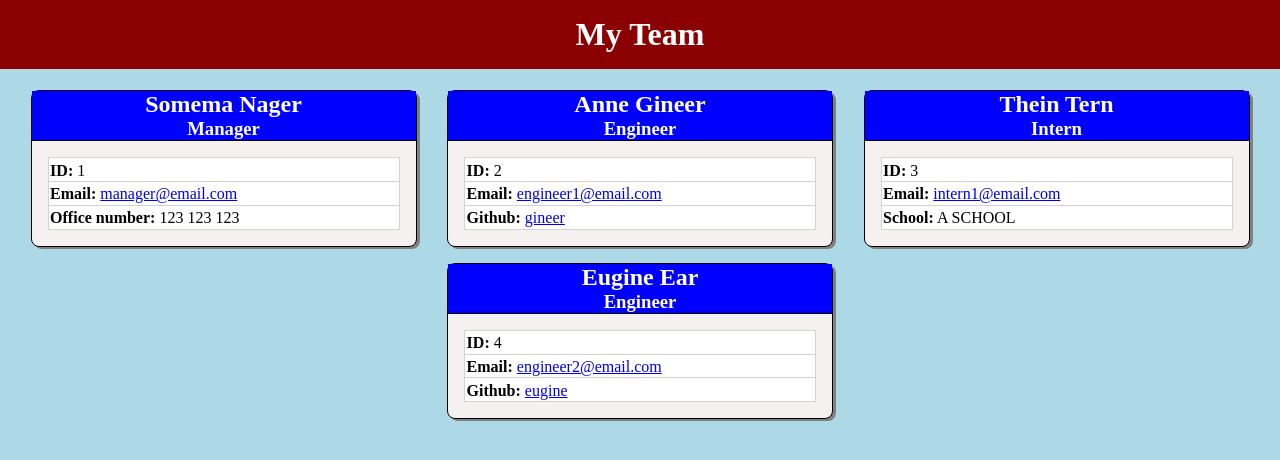
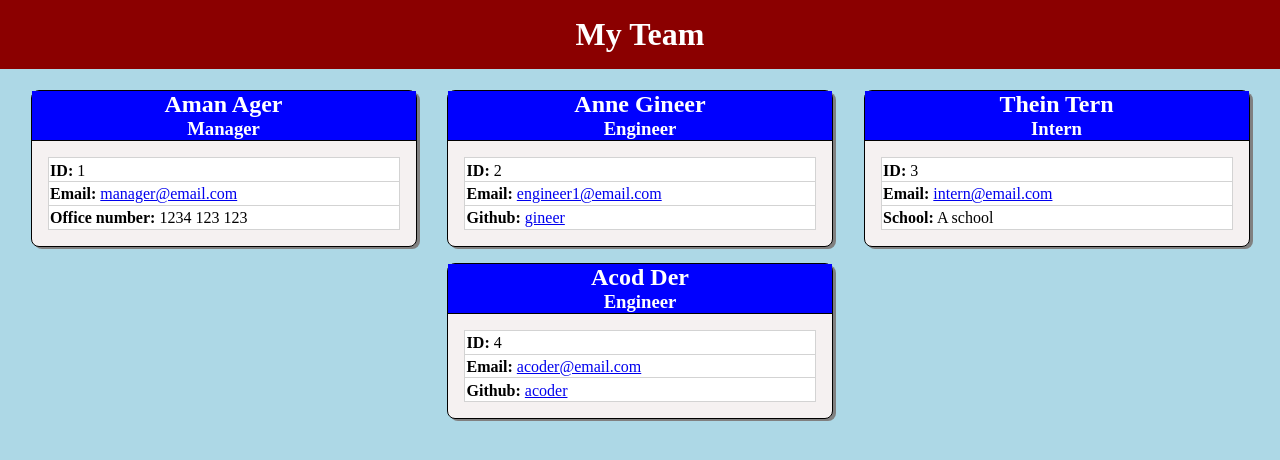
Before and after one commit to rgultiano/10-team-profile-generator, a website: page dist/output.html in a window 1280 px wide. Drawn offline with Linux system fonts and the light colour scheme.

Commit message:
Updated Readme; regenerated output from demo recording

```diff
--- a/dist/output.html
+++ b/dist/output.html
@@ -9,13 +9,13 @@
 
             <div class="employee">
                 <div class="employee-header">
-                    <h2>Somema Nager</h2>
+                    <h2>Aman Ager</h2>
                     <h3>Manager</h3>
                 </div>
                 <ul>
                     <li><span class="prop">ID:</span> 1</li>
                     <li><span class="prop">Email:</span> <a href="mailto:manager@email.com">manager@email.com</a></li>
-                    <li><span class="prop">Office number:</span> 123 123 123</li>
+                    <li><span class="prop">Office number:</span> 1234 123 123</li>
 
 
                 </ul>
@@ -40,22 +40,22 @@
                 </div>
                 <ul>
                     <li><span class="prop">ID:</span> 3</li>
-                    <li><span class="prop">Email:</span> <a href="mailto:intern1@email.com">intern1@email.com</a></li>
+                    <li><span class="prop">Email:</span> <a href="mailto:intern@email.com">intern@email.com</a></li>
 
 
-                    <li><span class="prop">School:</span> A SCHOOL</li>
+                    <li><span class="prop">School:</span> A school</li>
                 </ul>
             </div>
             <div class="employee">
                 <div class="employee-header">
-                    <h2>Eugine Ear</h2>
+                    <h2>Acod Der</h2>
                     <h3>Engineer</h3>
                 </div>
                 <ul>
                     <li><span class="prop">ID:</span> 4</li>
-                    <li><span class="prop">Email:</span> <a href="mailto:engineer2@email.com">engineer2@email.com</a></li>
+                    <li><span class="prop">Email:</span> <a href="mailto:acoder@email.com">acoder@email.com</a></li>
 
-                    <li><span class="prop">Github:</span> <a href="https://github.com/eugine">eugine</a></li>
+                    <li><span class="prop">Github:</span> <a href="https://github.com/acoder">acoder</a></li>
 
                 </ul>
             </div>
```
Also changed, not shown: README.md.
